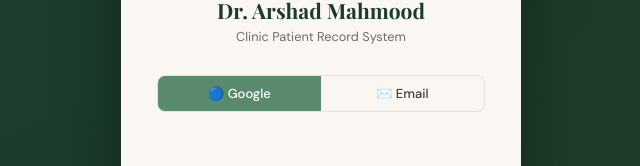
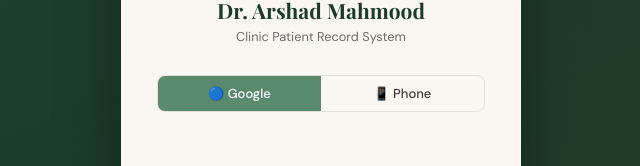
Before and after one commit to nabiafaisal/clinic, a React (Create React App) app in the folder clinic-frontend/: page /login in a window 1280 px wide. Shown: the part 333-499 px from the top of the page, without its empty margins (319-959 px from the left). Built offline with nearby package versions, Linux system fonts and the light colour scheme; no server answers.

Commit message:
Update Login.js

```diff
--- a/clinic-frontend/src/pages/Login.js
+++ b/clinic-frontend/src/pages/Login.js
@@ -38,7 +38,7 @@ export default function Login() {
   // ── Step 1b: Email login ───────────────────────────────────────────────────
   const handleEmailSubmit = async (e) => {
     e.preventDefault();
-    if (!email.trim()) { setError('Enter your email address.'); return; }
+    if (!email.trim()) { setError('Enter your phone number.'); return; }
     setError('');
     setLoading(true);
     try {
@@ -159,7 +159,7 @@ export default function Login() {
                     transition: 'all 0.15s'
                   }}
                 >
-                  {m === 'google' ? '🔵 Google' : '✉️ Email'}
+                  {m === 'google' ? '🔵 Google' : '📱 Phone'}
                 </button>
               ))}
             </div>
@@ -188,15 +188,15 @@ export default function Login() {
             {method === 'email' && (
               <form onSubmit={handleEmailSubmit}>
                 <div className="form-group" style={{ marginBottom: 14 }}>
-                  <label className="form-label">Registered Email Address</label>
-                  <input
-                    className="form-input"
-                    type="email"
-                    placeholder="doctor@clinic.com"
+                  <label className="form-label">Registered Phone Number</label>
+              <input
+              className="form-input"
+                type="tel"
+                  placeholder="+923001234567"
                     value={email}
-                    onChange={e => setEmail(e.target.value)}
-                    autoFocus
-                  />
+                      onChange={e => setEmail(e.target.value)}
+                        autoFocus
+                />
                 </div>
                 <button type="submit" className="btn btn--sage" style={{ width: '100%', justifyContent: 'center', padding: 12 }} disabled={loading}>
                   {loading ? <Loader2 size={16} className="spin" /> : null}
```
